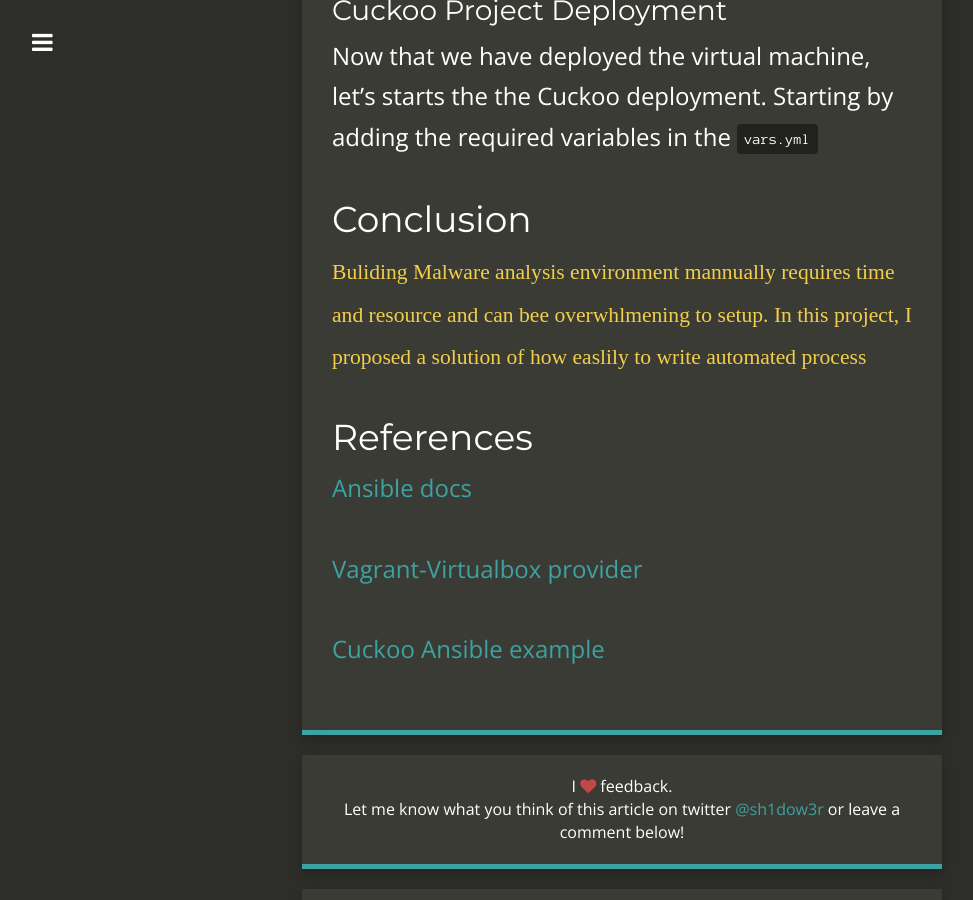
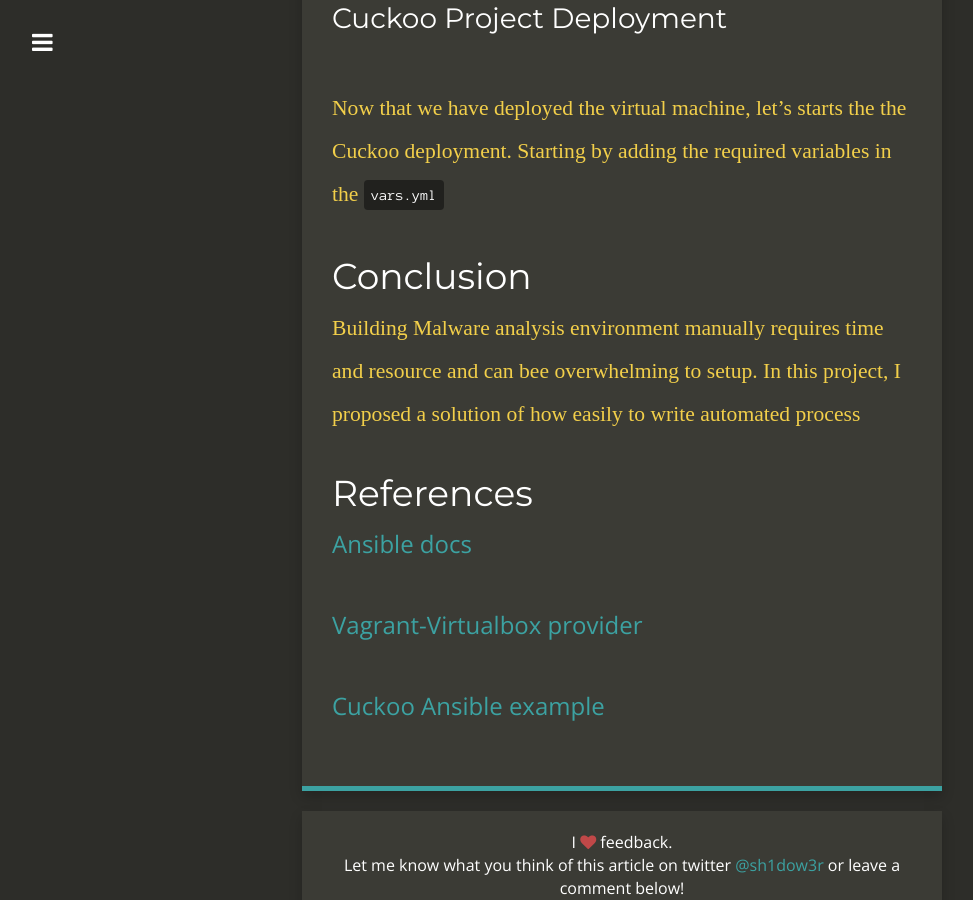
Before and after one commit to sh1dow3r/layer0, a Jekyll site: the page built from _posts/2020-04-14-Cuckoo_SIFT_With_Ansible.md, in a window 1280 px wide and 900 px high, scrolled down 6621 px. Shown: the whole window, without its empty margins (18-991 px from the left). Built offline with Jekyll 4.4.1, drawn with Linux system fonts in a browser that asks for light colours; nearby versions of some CDN libraries; comment, search, counter and statistics services are not loaded; some of the changed text lies outside the part shown.

Commit message:
update conclsion

```diff
--- a/_posts/2020-04-14-Cuckoo_SIFT_With_Ansible.md
+++ b/_posts/2020-04-14-Cuckoo_SIFT_With_Ansible.md
@@ -81,14 +81,18 @@ Here is a quick example of what my file looks
 <img src="https://raw.githubusercontent.com/sh1dow3r/layer0/gh-pages/_posts/img/Sandbox/SIFT_Deploment_vCenter.png"/>
 
 <img src="https://raw.githubusercontent.com/sh1dow3r/layer0/gh-pages/_posts/img/Sandbox/Ansible_output_after_vcenter_deployment.png"/>
+<span style="color: #f2cf4a; font-family: Babas; font-size: 0.9em;">
 As you can see, in the previous screenshot the ansible playbook is completed and the vm is deployed on the vCenter server. (Note: you may discard the warnings while running the playbook).
 
 ### Cuckoo Project Deployment
 
+<span style="color: #f2cf4a; font-family: Babas; font-size: 0.9em;">
 Now that we have deployed the virtual machine, let's starts the the Cuckoo deployment. Starting by adding the required variables in the `vars.yml`
+
 # Conclusion
+
 <span style="color: #f2cf4a; font-family: Babas; font-size: 0.9em;">
-Buliding Malware analysis environment mannually requires time and resource and can bee overwhlmening to setup. In this project, I proposed a solution of how easlily to write automated process
+Building Malware analysis environment manually requires time and resource and can bee overwhelming to setup. In this project, I proposed a solution of how easily to write automated process
 </span >
 
 # References
```
